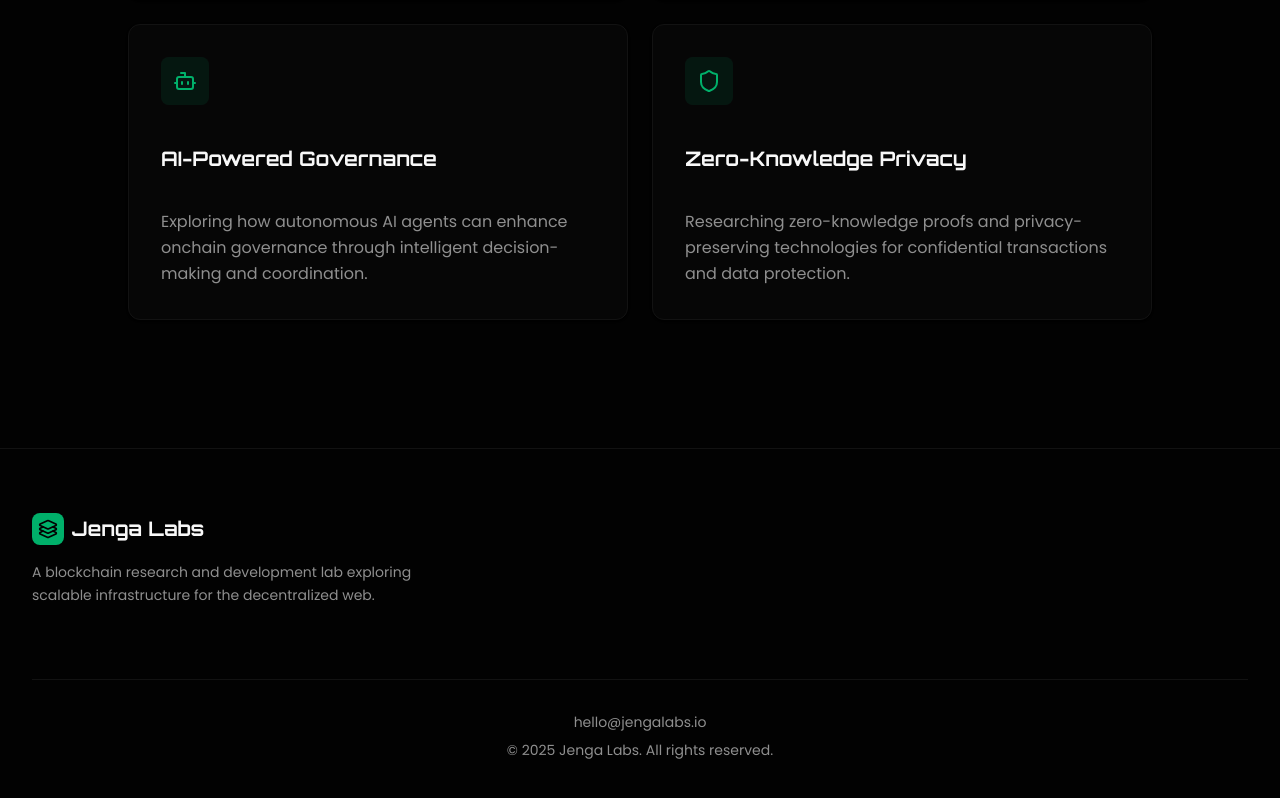
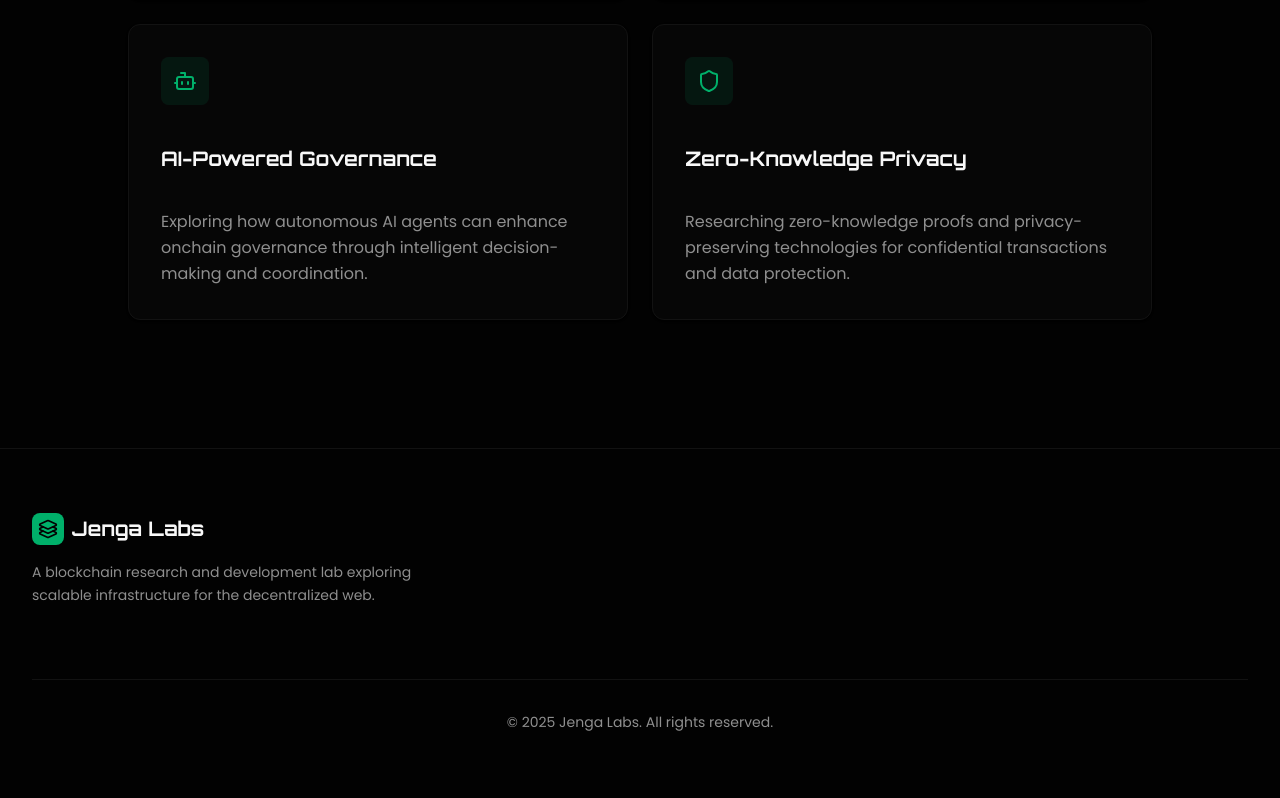
Before and after one commit to ethafrica/jengalabs-website, a Next.js app: page / in a window 1280 px wide. Shown: the part 1356-2154 px from the top of the page. Built offline with nearby package versions, Linux system fonts and the light colour scheme.

Commit message:
feat: remove contact email from footer
Improved footer by removing contact email for privacy

Co-authored-by: Barukimang <16764792+Barukimang@users.noreply.github.com>

```diff
--- a/components/footer.tsx
+++ b/components/footer.tsx
@@ -69,11 +69,6 @@ export function Footer() {
         </div>
 
         <div className="mt-12 border-t border-border pt-8 text-center text-sm text-muted-foreground">
-          <p className="mb-2">
-            <a href="mailto:hello@jengalabs.io" className="transition-colors hover:text-foreground">
-              hello@jengalabs.io
-            </a>
-          </p>
           <p>© 2025 Jenga Labs. All rights reserved.</p>
         </div>
       </div>
```
